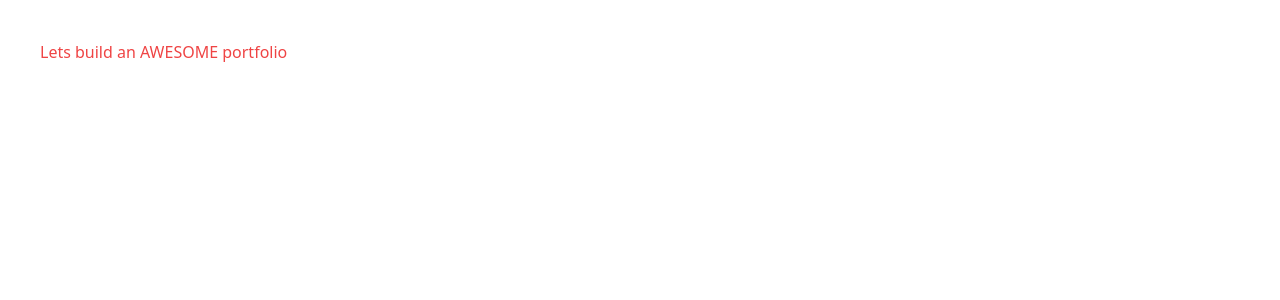
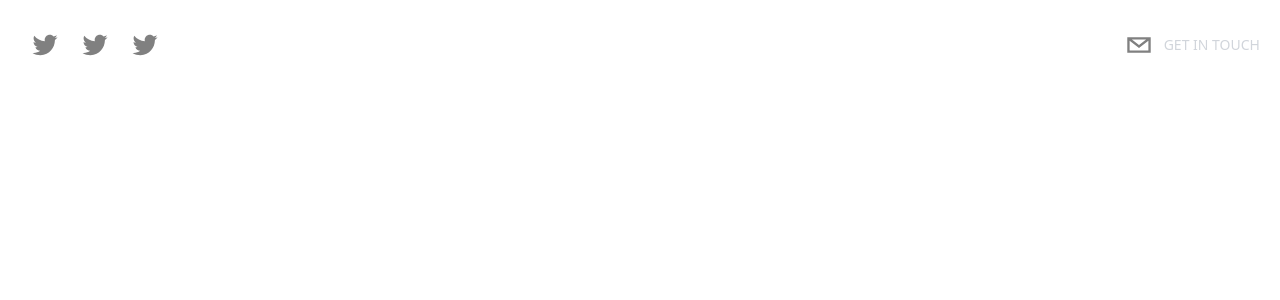
Before and after one commit to jaken1207/portfolio, a Next.js app: page / in a window 1280 px wide. Shown: the top 300 px of the page. Built offline with nearby package versions, Linux system fonts and the light colour scheme.

Commit message:
✨ Headerの追加

```diff
--- /dev/null
+++ b/components/Header.tsx
@@ -0,0 +1,70 @@
+import React from 'react'
+import { SocialIcon } from 'react-social-icons'
+import { motion } from 'framer-motion'
+
+type Props = {}
+
+export default function Header({}: Props) {
+  return (
+    <header className='sticky top-0 p-5 flex items-start justify-between max-w-7xl mx-auto z-20 xl:items-center'>
+        <motion.div
+            initial={{
+                x: -500,
+                opacity: 0,
+                scale: 0.5
+            }}
+            animate={{
+                x: 0,
+                opacity: 1,
+                scale: 1
+            }}
+            transition={{
+                duration: 1.5,
+            }}
+            className='flex flex-row items-center'
+         >
+            {/* Social Icons */}
+            <SocialIcon
+                url="https://twitter.com/"
+                fgColor='gray'
+                bgColor='transparent'
+            />
+             <SocialIcon
+                url="https://twitter.com/"
+                fgColor='gray'
+                bgColor='transparent'
+            />
+             <SocialIcon
+                url="https://twitter.com/"
+                fgColor='gray'
+                bgColor='transparent'
+            />
+        </motion.div>
+
+        <motion.div
+            initial={{
+                x: 500,
+                opacity: 0,
+                scale: 0.5
+            }}
+            animate={{
+                x: 0,
+                opacity: 1,
+                scale: 1
+            }}
+            transition={{
+                duration: 1.5,
+            }}
+            className='flex flex-row items-center text-gray-300 cursor-pointer'
+        >
+            <SocialIcon
+                className='cursor-pointer'
+                network='email'
+                fgColor='gray'
+                bgColor='transparent'
+            />
+            <p className='uppercase hidden md:inline-flex text-sm texxt-gray-400'>Get in Touch</p>
+        </motion.div>
+    </header>
+  )
+}
--- a/pages/index.tsx
+++ b/pages/index.tsx
@@ -1,9 +1,6 @@
 import Head from 'next/head'
 import Image from 'next/image'
-import { Inter } from '@next/font/google'
-import styles from '@/styles/Home.module.css'
-
-const inter = Inter({ subsets: ['latin'] })
+import Header from '@/components/Header'
 
 export default function Home() {
   return (
@@ -11,7 +8,20 @@
       <Head>
         <title>Portfolio</title>
       </Head>
-      <h1 className='p-10 text-red-500'>Lets build an AWESOME portfolio</h1>
+
+    <Header />
+
+    {/* Hero */}
+
+    {/* About */}
+
+    {/* Experience */}
+
+    {/* Skills */}
+
+    {/* Peoject */}
+
+    {/* Contact Me */}
     </>
   )
 }
```
